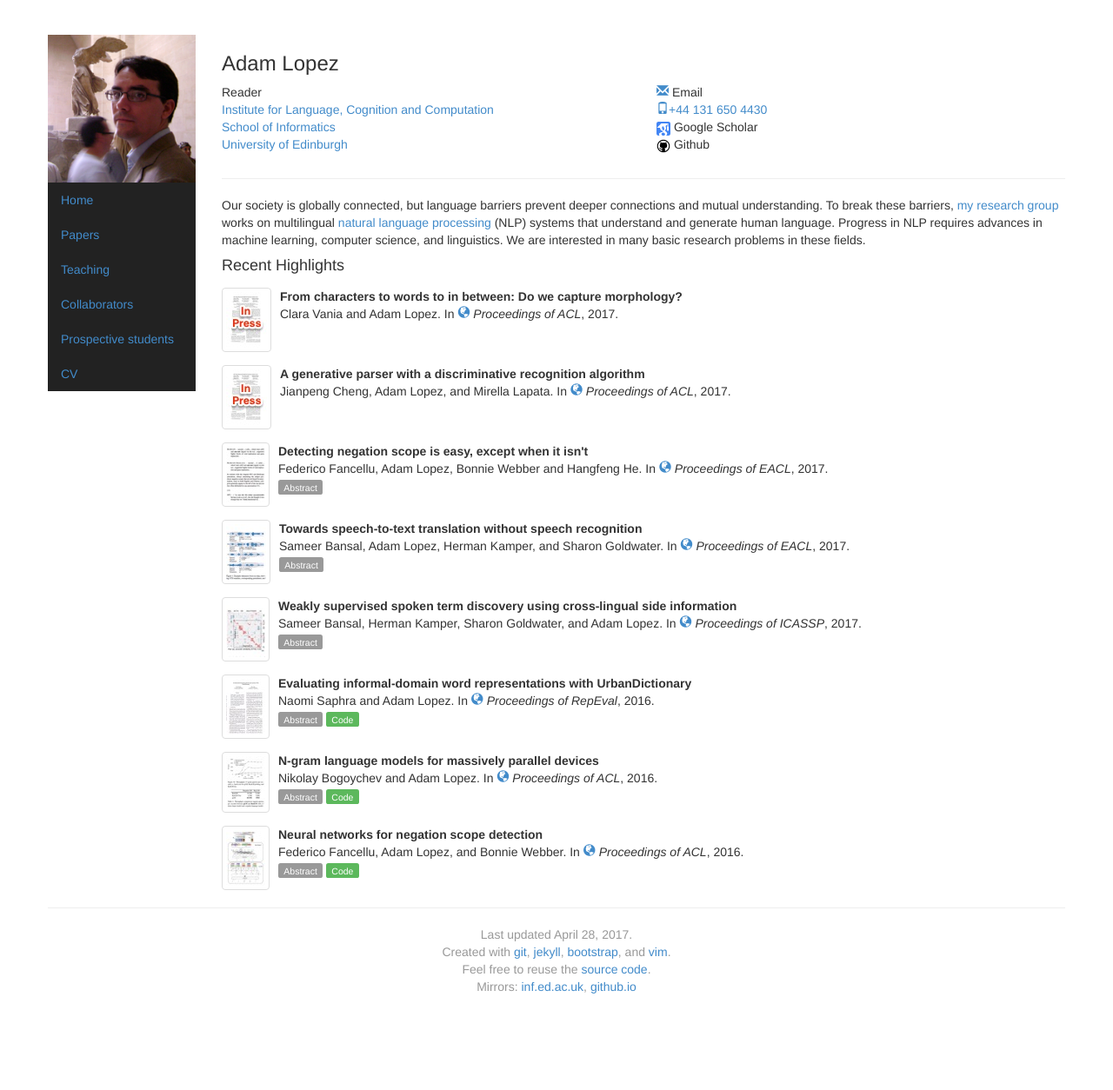
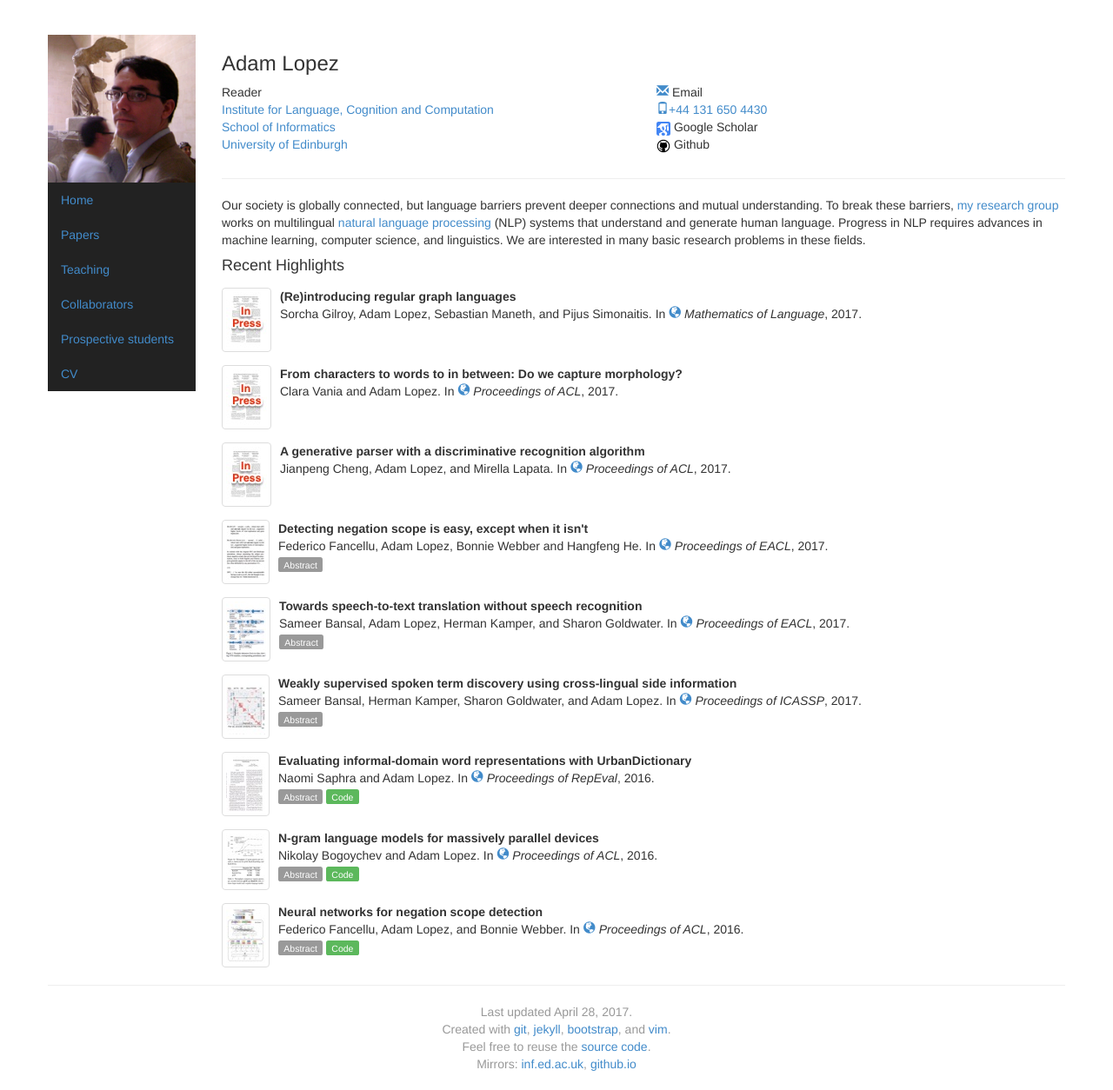
Before and after one commit to alopez/alopez.github.com, a Jekyll site: the page built from index.html, in a window 1280 px wide. Shown: the whole page at 87% size. Built offline with Jekyll 4.4.1, drawn with Linux system fonts in a browser that asks for light colours; before the commit the page ends 1165 px from its top, so only the background shows below that.

Commit message:
Add paper

```diff
--- a/_config.yml
+++ b/_config.yml
@@ -28,6 +28,16 @@ talks:
     url: http://www.cs.jhu.edu/~alopez/talks/saarland.pdf
     img: "saarland-talk.jpg"
 papers:
+  - layout: paper
+    selected: yes
+    paper-type: inproceedings
+    year: 2017
+    img: inpress3
+    title: "(Re)introducing regular graph languages"
+    authors: Sorcha Gilroy, Adam Lopez, Sebastian Maneth, and Pijus Simonaitis
+    booktitle: Mathematics of Language
+    booktitle-url: http://www.molweb.org/mol2017/
+    venue: conference
   - layout: paper
     selected: yes
     paper-type: inproceedings
```
Also changed, not shown: img/paper/inpress3.jpg (added).
